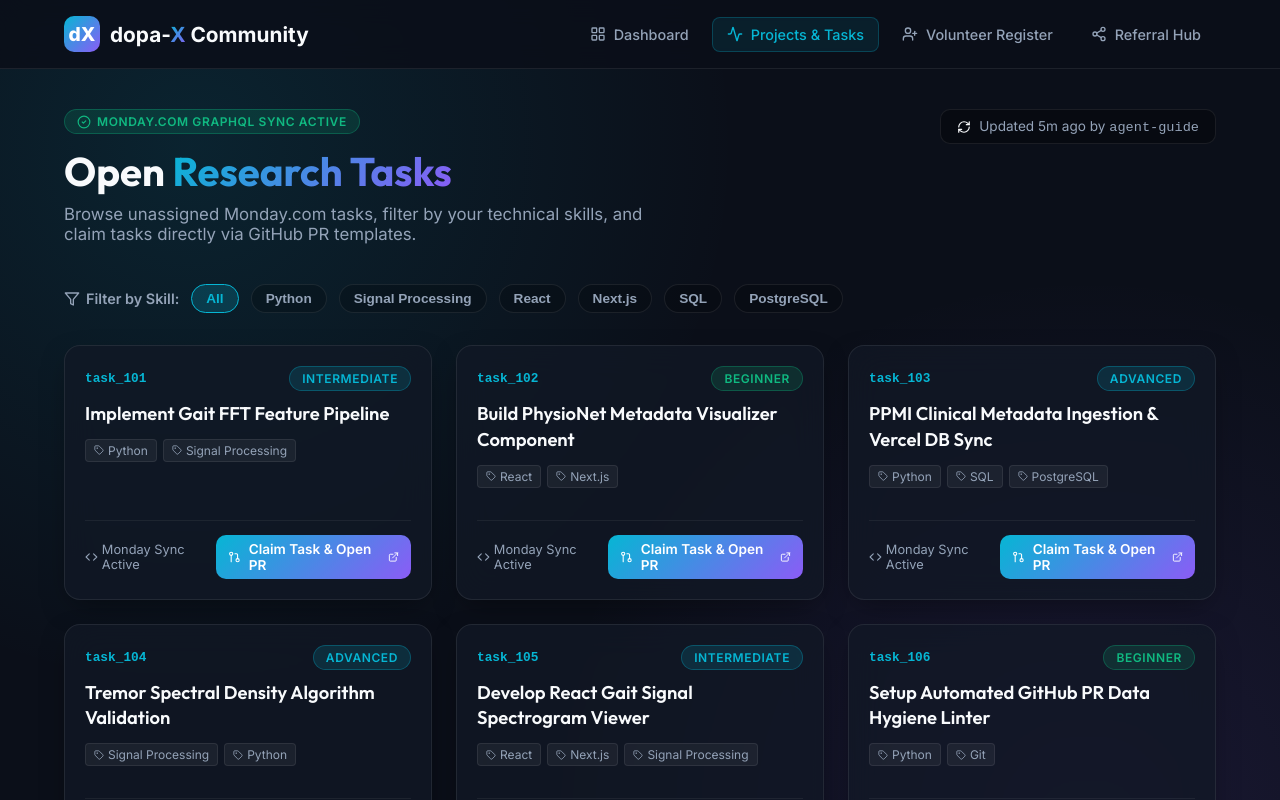
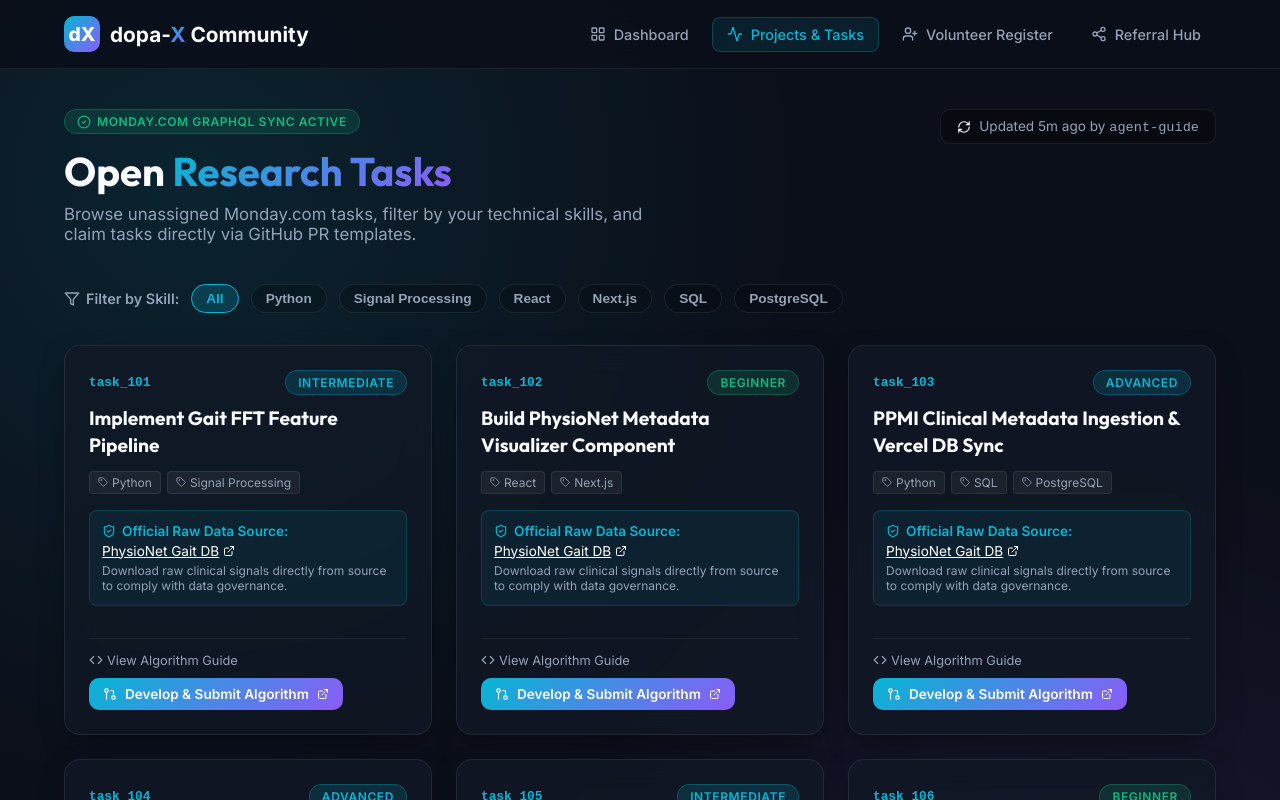
Before and after one commit to dopax35/data-analysis-tools, a Next.js app: page /projects in a window 1280 px wide. Shown: the top 800 px of the page. Built offline with nearby package versions, Linux system fonts and the light colour scheme.

Commit message:
Update data compliance & algorithm submission workflow for components/ProjectTaskCard.jsx

```diff
--- a/components/ProjectTaskCard.jsx
+++ b/components/ProjectTaskCard.jsx
@@ -1,13 +1,21 @@
 import React from 'react';
-import { GitPullRequest, Code, Tag, ExternalLink } from 'lucide-react';
+import { GitPullRequest, Code, Tag, ExternalLink, Download, ShieldCheck } from 'lucide-react';
 
 export default function ProjectTaskCard({ task }) {
-  const { task_id, name, skills_required = [], difficulty = 'Intermediate' } = task;
+  const {
+    task_id,
+    name,
+    skills_required = [],
+    difficulty = 'Intermediate',
+    data_source_url = 'https://physionet.org/content/gait-in-parkinsons-disease-1.0.0/',
+    data_source_name = 'PhysioNet Gait DB'
+  } = task;
 
-  const prTemplateUrl = `https://github.com/dopax35/data-analysis-tools/compare/main...feature/${task_id}?quick_pull=1&template=PULL_REQUEST_TEMPLATE.md&title=${encodeURIComponent(name)}`;
+  const githubRepoUrl = 'https://github.com/dopax35/data-analysis-tools';
+  const contributingUrl = 'https://github.com/dopax35/data-analysis-tools/blob/main/CONTRIBUTING.md';
 
   return (
-    <div className="glass-panel" style={{ padding: '20px', display: 'flex', flexDirection: 'column', justifyContent: 'space-between', gap: '16px' }}>
+    <div className="glass-panel" style={{ padding: '24px', display: 'flex', flexDirection: 'column', justifyContent: 'space-between', gap: '16px' }}>
       <div>
         <div style={{ display: 'flex', justifyContent: 'space-between', alignItems: 'center', marginBottom: '10px' }}>
           <span style={{ fontSize: '0.8rem', color: 'var(--accent-cyan)', fontFamily: 'monospace', fontWeight: 600 }}>
@@ -18,7 +26,7 @@
           </span>
         </div>
 
-        <h3 style={{ fontSize: '1.15rem', fontWeight: 600, color: 'var(--text-main)', marginBottom: '12px', lineHeight: 1.4 }}>
+        <h3 style={{ fontSize: '1.2rem', fontWeight: 700, color: 'var(--text-main)', marginBottom: '12px', lineHeight: 1.4 }}>
           {name}
         </h3>
 
@@ -29,21 +37,44 @@
             </span>
           ))}
         </div>
+
+        {/* Data Compliance Box */}
+        <div style={{ background: 'rgba(6, 182, 212, 0.08)', border: '1px solid rgba(6, 182, 212, 0.2)', padding: '12px', borderRadius: '8px', fontSize: '0.85rem', marginBottom: '16px' }}>
+          <div style={{ display: 'flex', alignItems: 'center', gap: '6px', color: 'var(--accent-cyan)', fontWeight: 600, marginBottom: '4px' }}>
+            <ShieldCheck size={14} /> Official Raw Data Source:
+          </div>
+          <a
+            href={data_source_url}
+            target="_blank"
+            rel="noreferrer"
+            style={{ color: 'white', textDecoration: 'underline', display: 'inline-flex', alignItems: 'center', gap: '4px' }}
+          >
+            {data_source_name} <ExternalLink size={12} />
+          </a>
+          <span style={{ display: 'block', color: 'var(--text-muted)', fontSize: '0.75rem', marginTop: '4px' }}>
+            Download raw clinical signals directly from source to comply with data governance.
+          </span>
+        </div>
       </div>
 
-      <div style={{ borderTop: '1px solid rgba(255,255,255,0.06)', paddingTop: '14px', display: 'flex', justifyContent: 'space-between', alignItems: 'center' }}>
-        <span style={{ fontSize: '0.8rem', color: 'var(--text-muted)', display: 'flex', alignItems: 'center', gap: '4px' }}>
-          <Code size={14} /> Monday Sync Active
-        </span>
+      <div style={{ borderTop: '1px solid rgba(255,255,255,0.06)', paddingTop: '14px', display: 'flex', justifyContent: 'space-between', alignItems: 'center', flexWrap: 'wrap', gap: '10px' }}>
+        <a
+          href={contributingUrl}
+          target="_blank"
+          rel="noreferrer"
+          style={{ fontSize: '0.8rem', color: 'var(--text-muted)', textDecoration: 'none', display: 'flex', alignItems: 'center', gap: '4px' }}
+        >
+          <Code size={14} /> View Algorithm Guide
+        </a>
 
         <a
-          href={prTemplateUrl}
+          href={githubRepoUrl}
           target="_blank"
           rel="noreferrer"
           className="btn-primary"
-          style={{ fontSize: '0.85rem', padding: '6px 12px' }}
+          style={{ fontSize: '0.85rem', padding: '8px 14px' }}
         >
-          <GitPullRequest size={14} /> Claim Task & Open PR <ExternalLink size={12} />
+          <GitPullRequest size={14} /> Develop & Submit Algorithm <ExternalLink size={12} />
         </a>
       </div>
     </div>
```
